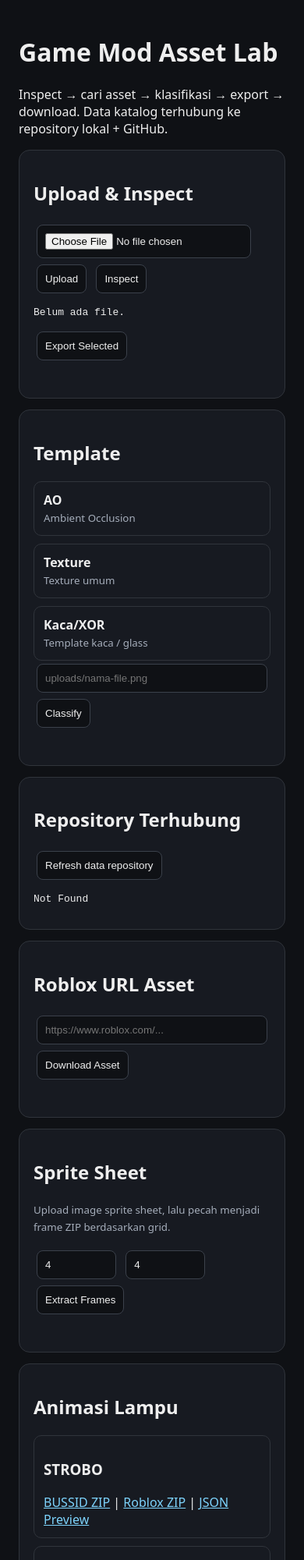
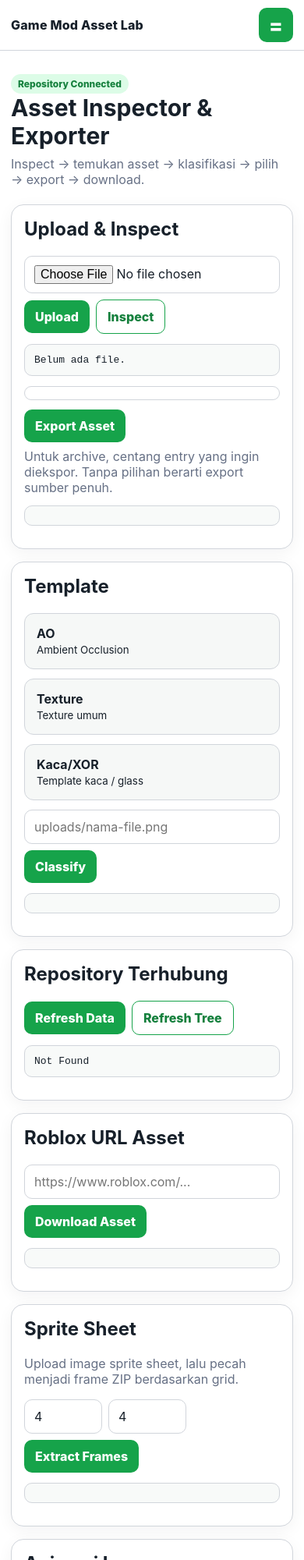
Before and after one commit to nararyajayautamagroub/modbussid-converter, a plain HTML site: page web/index.html in a window 390 px wide. Shown: the top 2000 px of the page at 78% size. Drawn offline with Linux system fonts and the light colour scheme; no server answers.

Commit message:
feat: redesign web UI with green buttons and hamburger menu

```diff
--- a/web/index.html
+++ b/web/index.html
@@ -3,120 +3,239 @@
 <head>
 <meta charset="utf-8">
 <meta name="viewport" content="width=device-width,initial-scale=1">
+<meta name="theme-color" content="#16a34a">
 <title>Game Mod Asset Lab</title>
 <style>
-:root{font-family:system-ui,sans-serif;background:#0f1115;color:#eee}
-body{max-width:1100px;margin:auto;padding:24px}
-section{border:1px solid #30343b;padding:18px;margin:14px 0;border-radius:14px;background:#171a21}
-input,button{padding:10px;margin:4px;border-radius:8px;border:1px solid #3b414b;background:#0f1115;color:#eee}
+:root{
+  --green:#16a34a;
+  --green-dark:#15803d;
+  --green-soft:#dcfce7;
+  --border:#d1d5db;
+  --text:#17202a;
+  --muted:#667085;
+  --surface:#ffffff;
+  --surface-soft:#f6f8f7;
+  font-family:Inter,system-ui,-apple-system,BlinkMacSystemFont,"Segoe UI",sans-serif;
+  color:var(--text);
+  background:#fff
+}
+*{box-sizing:border-box}
+html{scroll-behavior:smooth}
+body{margin:0;background:#fff;color:var(--text)}
+button,input{font:inherit}
 button{cursor:pointer}
-a{color:#7dd3fc}
-pre{white-space:pre-wrap;overflow:auto}
-.grid{display:grid;grid-template-columns:repeat(auto-fit,minmax(220px,1fr));gap:10px}
-.card{padding:12px;border:1px solid #30343b;border-radius:10px}
-small{color:#a5adba}
+a{color:var(--green-dark);text-decoration:none}
+a:hover{text-decoration:underline}
+.topbar{
+  position:sticky;top:0;z-index:100;
+  display:flex;align-items:center;justify-content:space-between;
+  gap:16px;padding:12px 20px;border-bottom:1px solid var(--border);
+  background:rgba(255,255,255,.96);backdrop-filter:blur(10px)
+}
+.brand{font-weight:800;letter-spacing:.2px}
+.menu-button{
+  width:44px;height:44px;border:0;border-radius:10px;
+  background:var(--green);color:#fff;font-size:26px;font-weight:800
+}
+.menu-button:hover{background:var(--green-dark)}
+.layout{max-width:1200px;margin:auto;padding:24px 20px 60px}
+.drawer{
+  position:fixed;top:69px;right:18px;z-index:90;width:min(290px,calc(100vw - 36px));
+  background:#fff;border:1px solid var(--border);border-radius:14px;
+  box-shadow:0 18px 40px rgba(15,23,42,.15);padding:10px;
+  opacity:0;transform:translateY(-8px);pointer-events:none;transition:.18s ease
+}
+.drawer.open{opacity:1;transform:translateY(0);pointer-events:auto}
+.drawer a{
+  display:block;padding:12px 14px;border-radius:10px;color:var(--text);font-weight:700
+}
+.drawer a:hover{background:var(--green-soft);text-decoration:none}
+.hero{padding:12px 0 6px}
+.hero h1{margin:0 0 8px;font-size:clamp(30px,5vw,46px)}
+.hero p{margin:0;color:var(--muted)}
+section{
+  border:1px solid var(--border);border-radius:16px;background:var(--surface);
+  padding:20px;margin:16px 0;box-shadow:0 5px 20px rgba(15,23,42,.05)
+}
+section h2{margin-top:0}
+.grid{display:grid;grid-template-columns:repeat(auto-fit,minmax(220px,1fr));gap:12px}
+.card{padding:15px;border:1px solid var(--border);border-radius:12px;background:var(--surface-soft)}
+.card h3{margin-top:0}
+input{
+  padding:11px 12px;border:1px solid var(--border);border-radius:10px;
+  background:#fff;color:var(--text);min-width:0
+}
+input:focus{outline:3px solid rgba(22,163,74,.18);border-color:var(--green)}
+button.action{
+  padding:11px 14px;border:0;border-radius:10px;background:var(--green);
+  color:#fff;font-weight:800
+}
+button.action:hover{background:var(--green-dark)}
+button.secondary{
+  padding:11px 14px;border:1px solid var(--green);border-radius:10px;
+  background:#fff;color:var(--green-dark);font-weight:800
+}
+button.secondary:hover{background:var(--green-soft)}
+.row{display:flex;flex-wrap:wrap;gap:8px;align-items:center}
+.entry-list{max-height:320px;overflow:auto;margin:12px 0;padding:8px;border:1px solid var(--border);border-radius:10px}
+.entry-list label{display:block;padding:8px;border-radius:8px}
+.entry-list label:hover{background:var(--surface-soft)}
+pre{
+  white-space:pre-wrap;overflow:auto;background:#f8faf9;border:1px solid var(--border);
+  border-radius:10px;padding:12px
+}
+.badge{display:inline-block;padding:5px 9px;border-radius:999px;background:var(--green-soft);color:var(--green-dark);font-weight:800;font-size:12px}
+.status{color:var(--muted)}
+.footer{text-align:center;color:var(--muted);padding:30px 0}
+@media (max-width:640px){
+  .layout{padding:18px 14px 40px}
+  section{padding:16px}
+  .topbar{padding:10px 14px}
+}
 </style>
 </head>
 <body>
-<h1>Game Mod Asset Lab</h1>
-<p>Inspect → cari asset → klasifikasi → export → download. Data katalog terhubung ke repository lokal + GitHub.</p>
+<header class="topbar">
+  <div class="brand">Game Mod Asset Lab</div>
+  <button class="menu-button" id="menuButton" aria-label="Buka menu" aria-expanded="false" aria-controls="menu">=</button>
+</header>
 
-<section>
+<nav class="drawer" id="menu" aria-label="Menu utama">
+  <a href="#inspect">Upload & Inspect</a>
+  <a href="#templates">Template</a>
+  <a href="#repository">Repository</a>
+  <a href="#roblox">Roblox URL</a>
+  <a href="#sprites">Sprite Sheet</a>
+  <a href="#lights">Animasi Lampu</a>
+</nav>
+
+<main class="layout">
+  <div class="hero">
+    <span class="badge">Repository Connected</span>
+    <h1>Asset Inspector & Exporter</h1>
+    <p>Inspect → temukan asset → klasifikasi → pilih → export → download.</p>
+  </div>
+
+  <section id="inspect">
     <h2>Upload & Inspect</h2>
-<input id="file" type="file">
-<button onclick="uploadAsset()">Upload</button>
-<button onclick="inspectUploaded()">Inspect</button>
-<pre id="uploadResult">Belum ada file.</pre><div id="entries"></div><button onclick="exportSelected()">Export Selected</button><pre id="exportResult"></pre>
+    <div class="row">
+      <input id="file" type="file" aria-label="Pilih file asset">
+      <button class="action" onclick="uploadAsset()">Upload</button>
+      <button class="secondary" onclick="inspectUploaded()">Inspect</button>
+    </div>
+    <pre id="uploadResult">Belum ada file.</pre>
+    <div id="entries" class="entry-list"></div>
+    <div class="row">
+      <button class="action" onclick="exportSelected()">Export Asset</button>
+      <span class="status">Untuk archive, centang entry yang ingin diekspor. Tanpa pilihan berarti export sumber penuh.</span>
+    </div>
+    <pre id="exportResult"></pre>
   </section>
 
-<section>
+  <section id="templates">
     <h2>Template</h2>
     <div class="grid">
       <div class="card"><b>AO</b><br><small>Ambient Occlusion</small></div>
       <div class="card"><b>Texture</b><br><small>Texture umum</small></div>
       <div class="card"><b>Kaca/XOR</b><br><small>Template kaca / glass</small></div>
     </div>
-<input id="templatePath" placeholder="uploads/nama-file.png" style="width:min(720px,90%)">
-<button onclick="classifyTemplate()">Classify</button>
+    <div class="row" style="margin-top:12px">
+      <input id="templatePath" placeholder="uploads/nama-file.png" style="flex:1;min-width:240px">
+      <button class="action" onclick="classifyTemplate()">Classify</button>
+    </div>
     <pre id="templateResult"></pre>
   </section>
 
-<section>
+  <section id="repository">
     <h2>Repository Terhubung</h2>
-<button onclick="loadRepository()">Refresh data repository</button>
+    <div class="row">
+      <button class="action" onclick="loadRepository()">Refresh Data</button>
+      <button class="secondary" onclick="loadTree()">Refresh Tree</button>
+    </div>
     <pre id="repositoryResult">Belum dimuat.</pre>
   </section>
 
-<section>
+  <section id="roblox">
     <h2>Roblox URL Asset</h2>
-<input id="url" style="width:min(720px,90%)" placeholder="https://www.roblox.com/...">
-<button onclick="getRoblox()">Download Asset</button>
+    <div class="row">
+      <input id="url" style="flex:1;min-width:240px" placeholder="https://www.roblox.com/...">
+      <button class="action" onclick="getRoblox()">Download Asset</button>
+    </div>
     <pre id="result"></pre>
   </section>
 
-<section>
+  <section id="sprites">
     <h2>Sprite Sheet</h2>
-<p><small>Upload image sprite sheet, lalu pecah menjadi frame ZIP berdasarkan grid.</small></p>
-<input id="spriteColumns" type="number" min="1" max="64" value="4" style="width:80px">
-<input id="spriteRows" type="number" min="1" max="64" value="4" style="width:80px">
-<button onclick="extractSpriteSheet()">Extract Frames</button>
+    <p class="status">Upload image sprite sheet, lalu pecah menjadi frame ZIP berdasarkan grid.</p>
+    <div class="row">
+      <input id="spriteColumns" type="number" min="1" max="64" value="4" style="width:100px" aria-label="Jumlah kolom">
+      <input id="spriteRows" type="number" min="1" max="64" value="4" style="width:100px" aria-label="Jumlah baris">
+      <button class="action" onclick="extractSpriteSheet()">Extract Frames</button>
+    </div>
     <pre id="spriteResult"></pre>
   </section>
 
-<section><h2>Animasi Lampu</h2><div id="lights" class="grid"></div></section>
+  <section id="lights">
+    <h2>Animasi Lampu</h2>
+    <div id="lightsGrid" class="grid"></div>
+  </section>
+
+  <div class="footer">Game Mod Asset Lab • inspect/export untuk asset yang Anda berhak proses.</div>
+</main>
 
 <script>
 let uploadedPath='';
-let lastInspection=null;
-async function api(url, options){
+
+function byId(id){return document.getElementById(id)}
+
+async function api(url,options){
   const response=await fetch(url,options);
-  const data=await response.json().catch(()=>({detail:response.statusText}));
+  const data=await response.json().catch(()=>({detail:response.statusText||'Request gagal'}));
   if(!response.ok) throw new Error(data.detail||'Request gagal');
   return data;
 }
+
+function setText(id,value){byId(id).textContent=value}
+
 async function uploadAsset(){
-  const file=document.getElementById('file').files[0];
-  if(!file){document.getElementById('uploadResult').textContent='Pilih file dulu.';return;}
-  const form=new FormData();form.append('file',file);
+  const file=byId('file').files[0];
+  if(!file){setText('uploadResult','Pilih file dulu.');return}
+  const form=new FormData();
+  form.append('file',file);
+  setText('uploadResult','Mengunggah...');
   try{
     const data=await api('/api/assets/upload',{method:'POST',body:form});
     uploadedPath=data.path;
-    document.getElementById('templatePath').value=data.path;
-    lastInspection=data;
-document.getElementById('uploadResult').textContent=JSON.stringify(data,null,2);
-renderEntries(data);
-  }catch(e){document.getElementById('uploadResult').textContent=e.message;}
+    byId('templatePath').value=data.path;
+    setText('uploadResult',JSON.stringify(data,null,2));
+    await inspectUploaded();
+  }catch(error){setText('uploadResult',error.message)}
 }
-async function extractSpriteSheet(){
-  const path=uploadedPath||document.getElementById('templatePath').value;
-  const columns=document.getElementById('spriteColumns').value;
-  const rows=document.getElementById('spriteRows').value;
-  const result=document.getElementById('spriteResult');
-  if(!path){result.textContent='Upload atau pilih file image dulu.';return;}
-  result.innerHTML='<a href="/api/sprite-sheet/extract?path='+encodeURIComponent(path)+'&columns='+encodeURIComponent(columns)+'&rows='+encodeURIComponent(rows)+'">Download frame ZIP</a>';
-}
+
 async function inspectUploaded(){
-  const path=uploadedPath||document.getElementById('templatePath').value;
-  if(!path){document.getElementById('uploadResult').textContent='Belum ada path file.';return;}
+  const path=uploadedPath||byId('templatePath').value.trim();
+  if(!path){setText('uploadResult','Belum ada path file.');return}
   try{
     const data=await api('/api/assets/inspect?path='+encodeURIComponent(path));
-    lastInspection=data;
-    document.getElementById('uploadResult').textContent=JSON.stringify(data,null,2);
+    setText('uploadResult',JSON.stringify(data,null,2));
     renderEntries(data);
-  }catch(e){document.getElementById('uploadResult').textContent=e.message;}
+  }catch(error){setText('uploadResult',error.message)}
 }
+
 function renderEntries(data){
-  const box=document.getElementById('entries');
+  const box=byId('entries');
   box.innerHTML='';
   const entries=(data&&data.entries)||[];
-  if(!entries.length){box.textContent='Tidak ada entry archive. Export akan mengirim file sumber.';return;}
-  const title=document.createElement('h3');
-  title.textContent='Entries';
+  if(!entries.length){
+    box.textContent='Tidak ada entry archive. Export Asset akan mengirim file sumber.';
+    return;
+  }
+  const title=document.createElement('strong');
+  title.textContent='Entries archive';
   box.appendChild(title);
   for(const entry of entries){
     if(entry.is_dir) continue;
     const label=document.createElement('label');
-    label.style.display='block';
     const checkbox=document.createElement('input');
     checkbox.type='checkbox';
     checkbox.value=entry.name;
@@ -125,46 +244,80 @@ function renderEntries(data){
     box.appendChild(label);
   }
 }
+
 function exportSelected(){
-  const path=uploadedPath||document.getElementById('templatePath').value;
+  const path=uploadedPath||byId('templatePath').value.trim();
+  const result=byId('exportResult');
+  if(!path){result.textContent='Belum ada file.';return}
   const selected=[...document.querySelectorAll('.entry-check:checked')].map(x=>x.value);
   const params=new URLSearchParams();
   params.set('path',path);
   selected.forEach(name=>params.append('selected',name));
-  if(!path){document.getElementById('exportResult').textContent='Belum ada file.';return;}
-  document.getElementById('exportResult').innerHTML='<a href="/api/assets/export?'+params.toString()+'">Download export ZIP</a>';
+  result.innerHTML='<a class="badge" href="/api/assets/export?'+params.toString()+'">Download export ZIP</a>';
 }
+
 async function classifyTemplate(){
-  const path=document.getElementById('templatePath').value;
+  const path=byId('templatePath').value.trim();
+  if(!path){setText('templateResult','Masukkan path file.');return}
   try{
     const data=await api('/api/templates/classify?path='+encodeURIComponent(path));
-    document.getElementById('templateResult').textContent=JSON.stringify(data,null,2);
-  }catch(e){document.getElementById('templateResult').textContent=e.message;}
+    setText('templateResult',JSON.stringify(data,null,2));
+  }catch(error){setText('templateResult',error.message)}
 }
+
 async function loadRepository(){
   try{
     const data=await api('/api/repository');
-    document.getElementById('repositoryResult').textContent=JSON.stringify(data,null,2);
-  }catch(e){document.getElementById('repositoryResult').textContent=e.message;}
+    setText('repositoryResult',JSON.stringify(data,null,2));
+  }catch(error){setText('repositoryResult',error.message)}
 }
+
+async function loadTree(){
+  try{
+    const data=await api('/api/repository/tree');
+    setText('repositoryResult',JSON.stringify(data,null,2));
+  }catch(error){setText('repositoryResult',error.message)}
+}
+
 async function getRoblox(){
-  const input=document.getElementById('url');
-  const u=input.value.trim();
-  const result=document.getElementById('result');
-  if(!u){result.textContent='Masukkan URL Roblox dulu.';return;}
-  result.textContent='Memvalidasi URL...';
+  const u=byId('url').value.trim();
+  if(!u){setText('result','Masukkan URL Roblox dulu.');return}
+  setText('result','Memvalidasi URL...');
   try{
     const data=await api('/api/assets/roblox/validate?url='+encodeURIComponent(u));
-    result.textContent='Asset ID '+data.asset_id+' valid. Memulai download...';
+    setText('result','Asset ID '+data.asset_id+' valid. Memulai download...');
     window.location.href='/api/assets/roblox/url?url='+encodeURIComponent(u);
-  }catch(e){result.textContent=e.message;}
+  }catch(error){setText('result',error.message)}
 }
+
+async function extractSpriteSheet(){
+  const path=uploadedPath||byId('templatePath').value.trim();
+  const columns=Number(byId('spriteColumns').value);
+  const rows=Number(byId('spriteRows').value);
+  const result=byId('spriteResult');
+  if(!path){result.textContent='Upload atau pilih file image dulu.';return}
+  if(!Number.isInteger(columns)||!Number.isInteger(rows)||columns<1||columns>64||rows<1||rows>64){
+    result.textContent='Rows dan columns harus bilangan bulat 1-64.';
+    return
+  }
+  result.innerHTML='<a class="badge" href="/api/sprite-sheet/extract?path='+encodeURIComponent(path)+'&columns='+columns+'&rows='+rows+'">Download frame ZIP</a>';
+}
+
 for(const t of ['strobo','rotator','ledbar']){
-  const d=document.createElement('div');
-  d.className='card';
-  d.innerHTML='<h3>'+t.toUpperCase()+'</h3><a href="/api/lights/'+t+'/download?platform=bussid">BUSSID ZIP</a> | <a href="/api/lights/'+t+'/download?platform=roblox">Roblox ZIP</a> | <a href="/api/lights/'+t+'">JSON Preview</a>';
-  document.getElementById('lights').append(d);
+  const card=document.createElement('div');
+  card.className='card';
+  card.innerHTML='<h3>'+t.toUpperCase()+'</h3><div class="row"><a href="/api/lights/'+t+'/download?platform=bussid">BUSSID ZIP</a><a href="/api/lights/'+t+'/download?platform=roblox">Roblox ZIP</a><a href="/api/lights/'+t+'">JSON Preview</a></div>';
+  byId('lightsGrid').append(card);
 }
+
+const menuButton=byId('menuButton');
+const menu=byId('menu');
+menuButton.addEventListener('click',()=>{
+  const open=menu.classList.toggle('open');
+  menuButton.setAttribute('aria-expanded',String(open));
+});
+menu.querySelectorAll('a').forEach(link=>link.addEventListener('click',()=>menu.classList.remove('open')));
+
 loadRepository();
 </script>
 </body>
```
Lines whose indentation alone changed are shown as unchanged.
